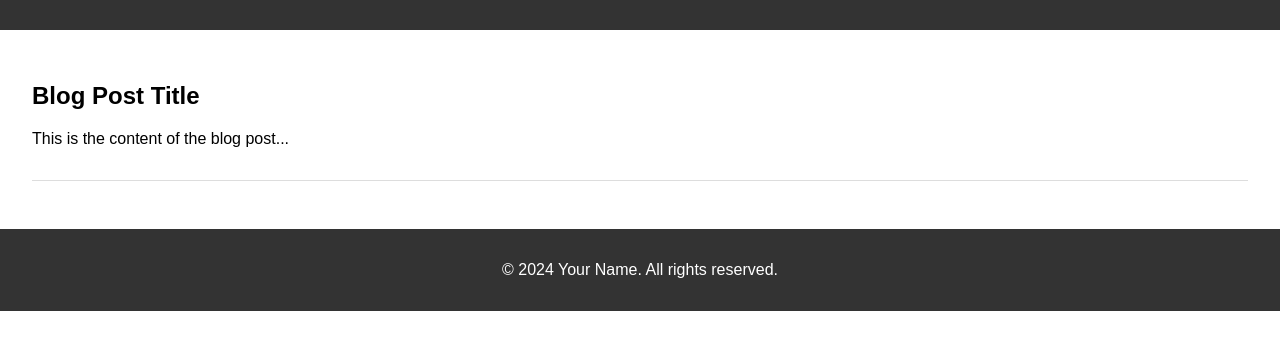
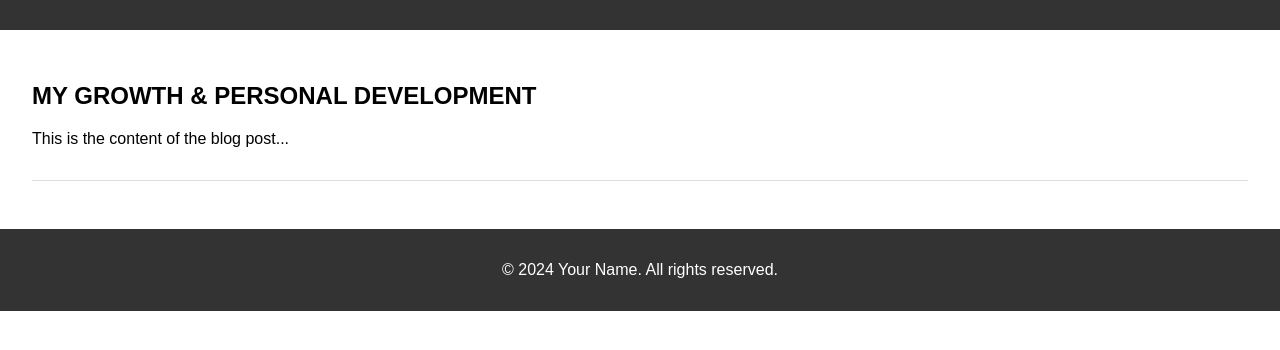
Before and after one commit to DTG8/personal-blog, a plain HTML site: page index.html in a window 1280 px wide. Shown: the part 152-502 px from the top of the page. Drawn offline with Linux system fonts and the light colour scheme.

Commit message:
Update index.html

```diff
--- a/index.html
+++ b/index.html
@@ -20,7 +20,7 @@
 
     <main>
         <article>
-            <h2>Blog Post Title</h2>
+            <h2>MY GROWTH & PERSONAL DEVELOPMENT</h2>
             <p>This is the content of the blog post...</p>
         </article>
         <!-- Add more blog posts as needed -->
```
